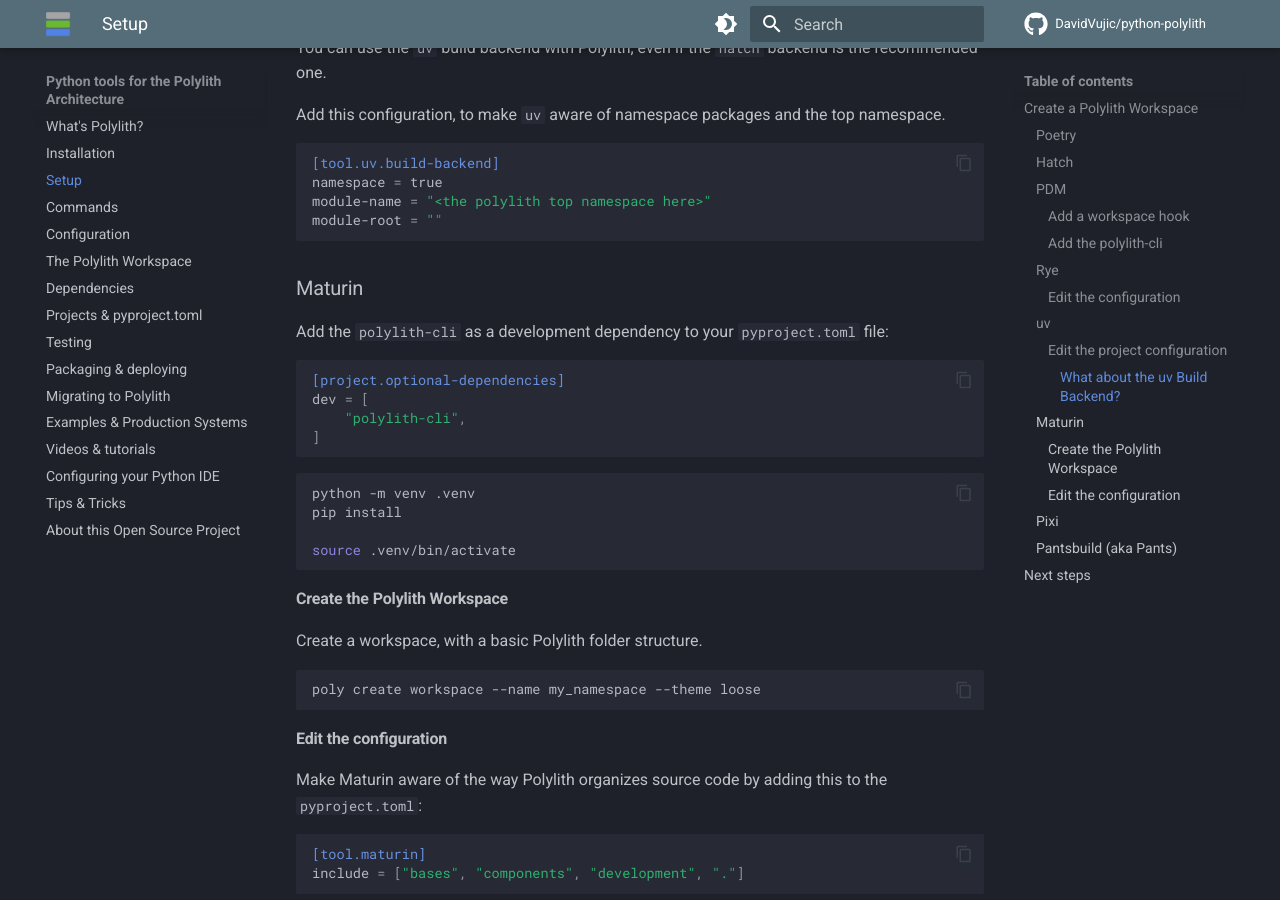
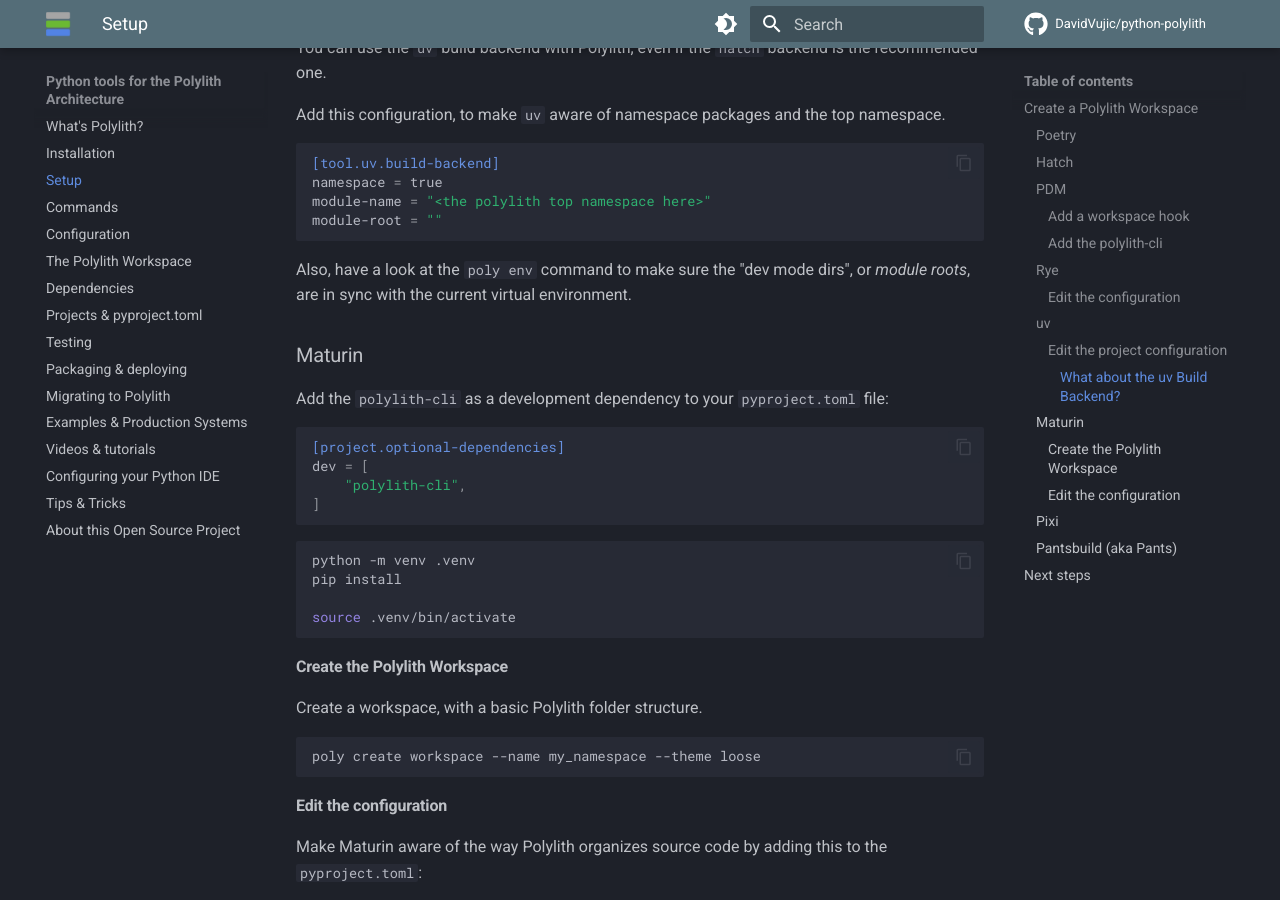
Before and after one commit to DavidVujic/python-polylith-docs, an MkDocs documentation site: the page built from docs/setup.md, in a window 1280 px wide and 900 px high, scrolled down 4525 px. Built offline with MkDocs 1.6.1 and Material for MkDocs 9.7.7, drawn with Linux system fonts in a browser that asks for light colours; comment, search, counter and statistics services are not loaded.

Commit message:
docs: add info about poly env in the setup docs

````diff
--- a/docs/setup.md
+++ b/docs/setup.md
@@ -228,6 +228,9 @@
 module-root = ""
 ```
 
+Also, have a look at the `poly env` command to make sure the "dev mode dirs", or _module roots_, are in sync with
+the current virtual environment.
+
 ### Maturin
 Add the `polylith-cli` as a development dependency to your `pyproject.toml` file:
 
````
